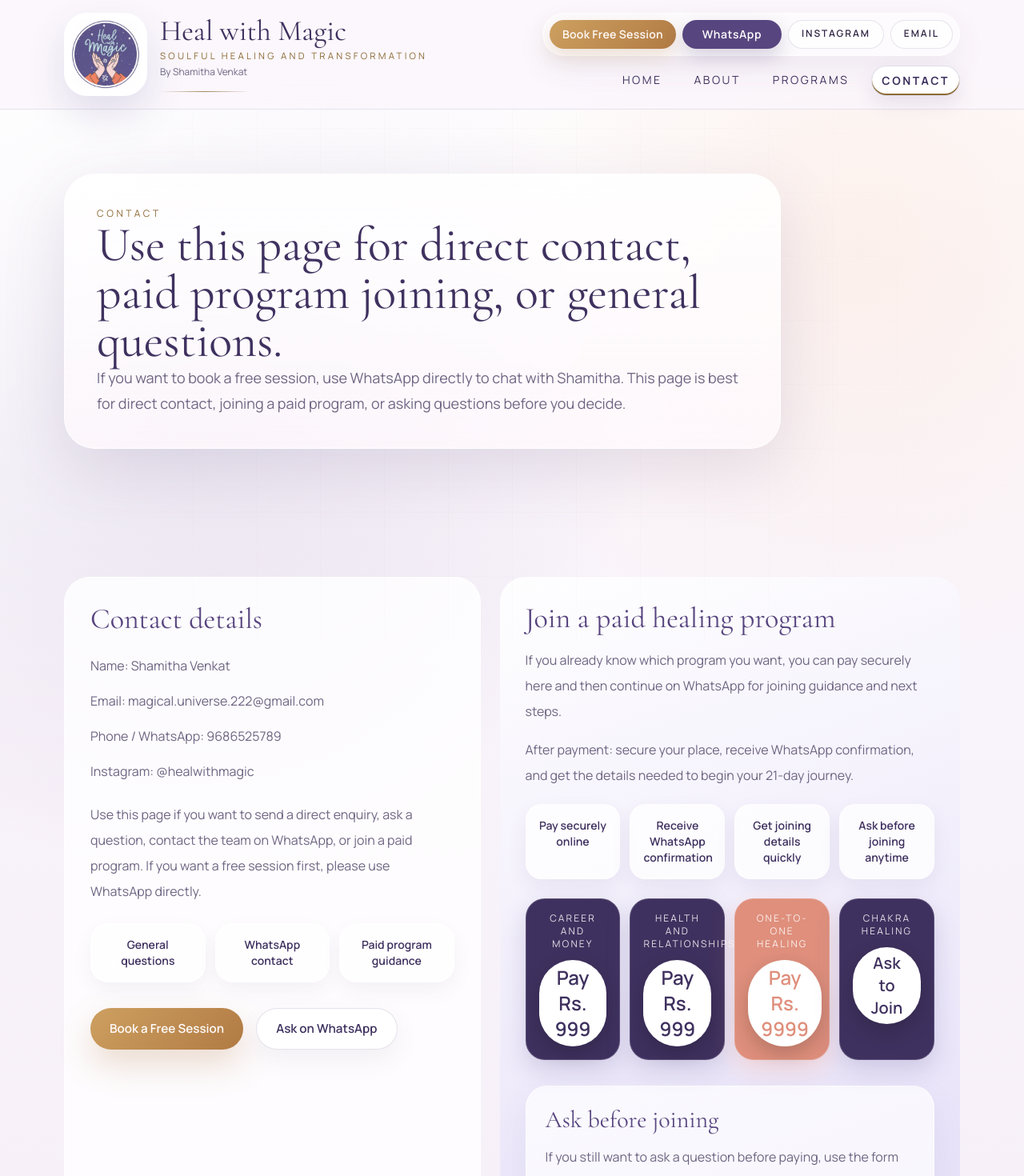
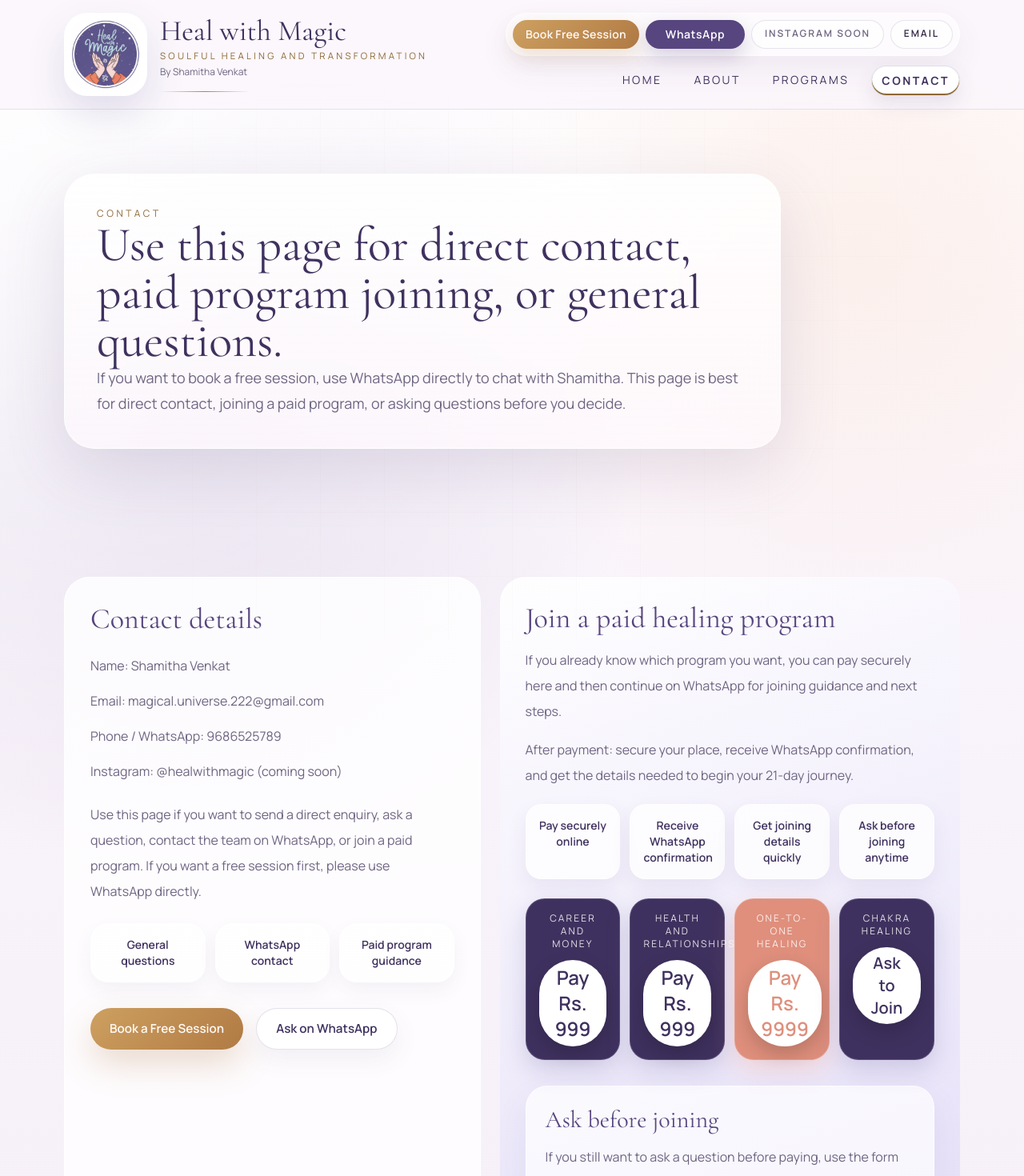
Before and after one commit to sampath6069/Heal-with-Magic, a Next.js app: page /contact in a window 1280 px wide. Shown: the top 1470 px of the page at 80% size. Built offline with nearby package versions, Linux system fonts and the light colour scheme; no server answers.

Commit message:
Hide broken Instagram link until profile works

```diff
--- a/app/contact/page.tsx
+++ b/app/contact/page.tsx
@@ -39,9 +39,7 @@ export default function ContactPage() {
               </p>
               <p>
                 Instagram:{" "}
-                <Link href={contactDetails.instagramLink}>
-                  {contactDetails.instagram}
-                </Link>
+                <span>{contactDetails.instagram}</span>
               </p>
             </div>
             <p className="mt-6 text-base leading-8 text-[var(--color-muted)]">
--- a/app/page.tsx
+++ b/app/page.tsx
@@ -341,9 +341,7 @@ export default function Home() {
                 <Link href={contactDetails.whatsappLink} target="_blank" rel="noreferrer">
                   WhatsApp: {contactDetails.phone}
                 </Link>
-                <Link href={contactDetails.instagramLink}>
-                  {contactDetails.instagram}
-                </Link>
+                <span>{contactDetails.instagram}</span>
               </div>
             </div>
 
--- a/components/Footer.tsx
+++ b/components/Footer.tsx
@@ -26,9 +26,7 @@ export function Footer() {
             WhatsApp
           </Link>
           <Link href={`mailto:${contactDetails.email}`}>{contactDetails.email}</Link>
-          <Link href={contactDetails.instagramLink}>
-            {contactDetails.instagram}
-          </Link>
+          <span>{contactDetails.instagram}</span>
           <Link href="/privacy-policy">Privacy Policy</Link>
           </div>
         </div>
--- a/components/Header.tsx
+++ b/components/Header.tsx
@@ -50,12 +50,9 @@ export function Header() {
             >
               WhatsApp
             </Link>
-            <Link
-              href={contactDetails.instagramLink}
-              className="hidden rounded-full border border-[rgba(87,69,127,0.14)] bg-white/90 px-4 py-2 text-xs font-semibold uppercase tracking-[0.16em] text-[var(--color-plum-deep)] transition-opacity hover:opacity-80 sm:inline-flex"
-            >
-              Instagram
-            </Link>
+            <span className="hidden rounded-full border border-[rgba(87,69,127,0.14)] bg-white/70 px-4 py-2 text-xs font-semibold uppercase tracking-[0.16em] text-[var(--color-muted)] sm:inline-flex">
+              Instagram Soon
+            </span>
             <Link
               href={`mailto:${contactDetails.email}`}
               className="hidden rounded-full border border-[rgba(87,69,127,0.14)] bg-white/90 px-4 py-2 text-xs font-semibold uppercase tracking-[0.16em] text-[var(--color-plum-deep)] transition-opacity hover:opacity-80 sm:inline-flex"
--- a/lib/site-data.ts
+++ b/lib/site-data.ts
@@ -35,10 +35,10 @@ export const contactDetails = {
   name: "Shamitha Venkat",
   email: "magical.universe.222@gmail.com",
   phone: "9686525789",
-  instagram: "@healwithmagic",
+  instagram: "@healwithmagic (coming soon)",
   whatsappNumber: "919686525789",
   whatsappLink: "https://wa.me/919686525789",
-  instagramLink: "https://www.instagram.com/healwithmagic",
+  instagramLink: "",
   bookingLink:
     "https://wa.me/919686525789?text=Hello%20Shamitha%2C%20I%20would%20like%20to%20book%20a%20free%20session.",
 } as const;
```
